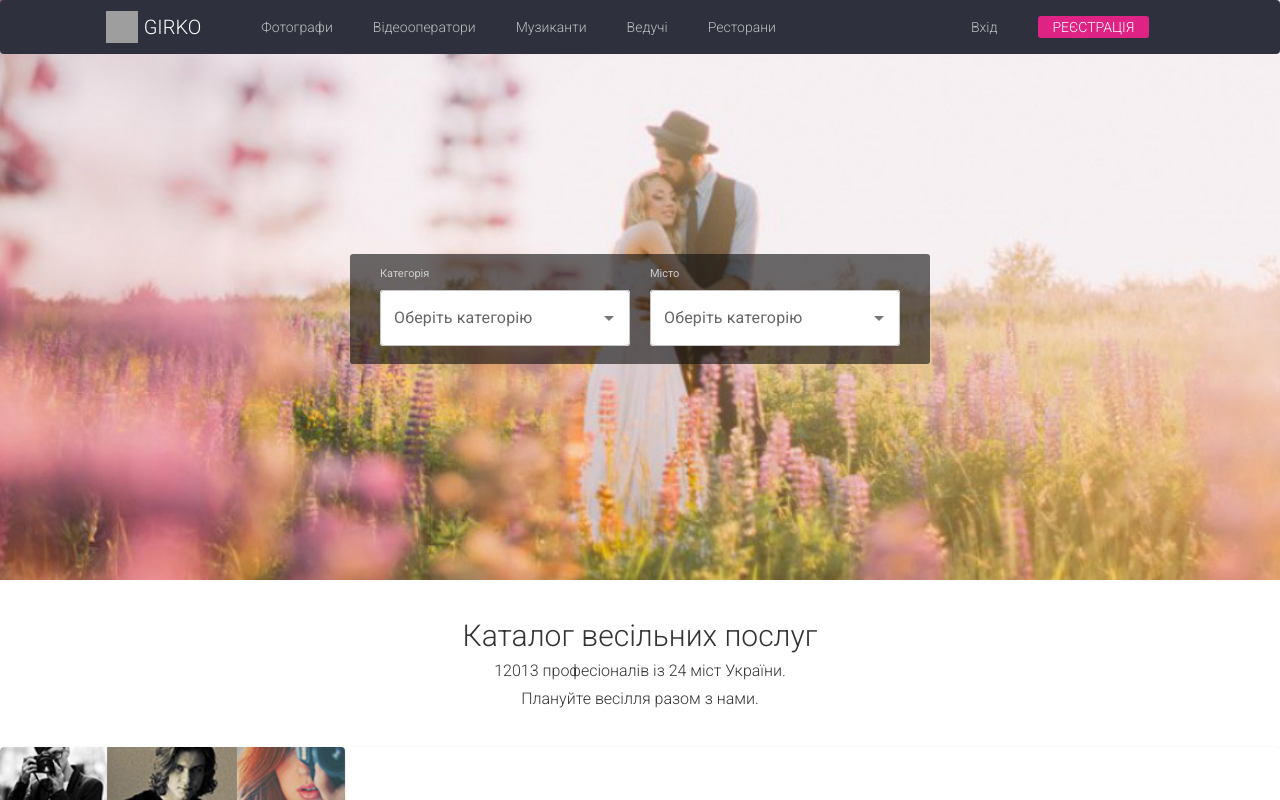
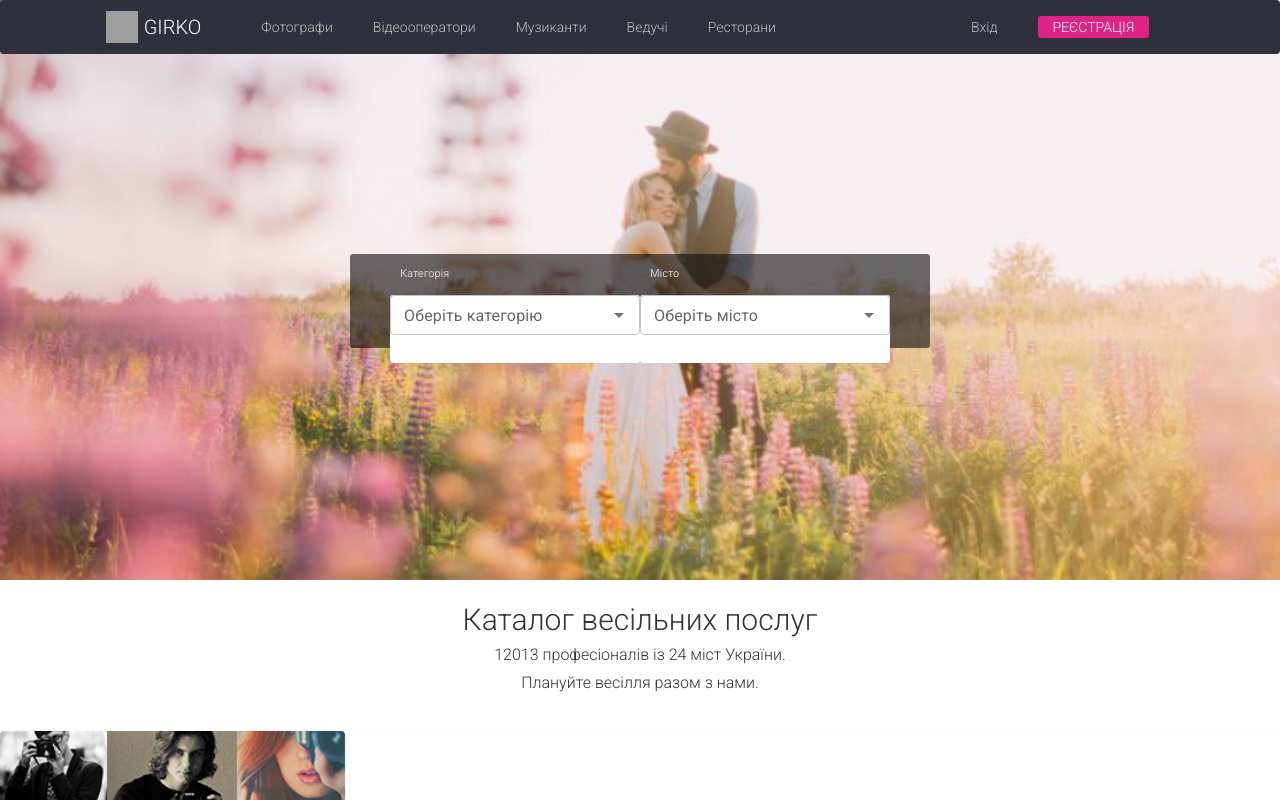
Before and after one commit to KostyaHonchar/tasks-from-volodya, a React (Create React App) app: page / in a window 1280 px wide. Shown: the top 800 px of the page. Built offline with nearby package versions, Linux system fonts and the light colour scheme; grey boxes are pictures that could not be loaded.

Commit message:
download form git

```diff
--- a/src/App.js
+++ b/src/App.js
@@ -1,18 +1,14 @@
 import React from "react";
 import "./index.css";
 import Header from "./components/header/Header";
-import Showcase from "./components/SearchBox/Combobox";
-import Highlights from "./components/SearchBox/Combobox2";
 import CategoryGrid from "./components/Category Grid";
+import SearchBox from './components/SearchBox';
 
 function App() {
   return (
     <div className="app">
       <Header />
-      <div className="searchbox">
-        <Showcase className="showcase" />
-        <Highlights className="highlights" />
-      </div>
+      <SearchBox />
       <div className="text-middle">
         <h1>Каталог весільних послуг</h1>
         <h4>12013 професіоналів із 24 міст України.</h4>
--- a/src/components/SearchBox/Combobox.jsx
+++ b/src/components/SearchBox/Combobox.jsx
@@ -2,45 +2,18 @@ import * as React from 'react';
 import TextField from '@mui/material/TextField';
 import Autocomplete from '@mui/material/Autocomplete';
 
-
-
-const categoryWithOptions = () => [
-  { label: 'Фотографи' },
-  { label: 'Відеооператори' },
-  { label: 'Ведучі' },
-  { label: 'Ресторани' },
-  { label: 'Оформлення залу' },
-  { label: 'Сукні для дружок' },
-  { label: 'Весільні сукні' },
-  { label: 'Торти та короваї' },
-  { label: 'Автомобілі' },
-  { label: 'Організація весілля' },
-  { label: 'Шоу-програма' },
-  { label: 'Салони краси' },
-  { label: 'Запрошення та аксесуари' },
-  { label: 'Перший танець' },
-  { label: 'Фуршетний стіл' },
-  { label: 'Весільні букети' },
-
-
-];
-
-
-
-
-export default function ComboBox() {
+export default function ComboBox({ title, data, label }) {
   return (
     <div className='searchbox-box'>
-      <span className='span-searchbox'>Категорія
+      <span className='span-searchbox'>{title}</span>
         <Autocomplete
           className='combo-box-demo-class'
           disablePortal
-          id="combo-box-demo"
-          options={categoryWithOptions()}
+          options={data}
+          size="small"
           sx={{ width: 250, height: "100%", bgcolor: "#fff", borderRadius: "3px ", color: "#999", mt: "10px" }}
-          renderInput={(params) => <TextField sx={{}} {...params} label="Оберіть категорію" />}
+          renderInput={(params) => <TextField {...params} label={label} />}
         />
-      </span>
     </div>
   );
 }
--- /dev/null
+++ b/src/components/SearchBox/index.jsx
@@ -0,0 +1,60 @@
+import React from 'react';
+import ComboBox from './Combobox';
+
+const categories = [
+  { label: 'Фотографи' },
+  { label: 'Відеооператори' },
+  { label: 'Ведучі' },
+  { label: 'Ресторани' },
+  { label: 'Оформлення залу' },
+  { label: 'Сукні для дружок' },
+  { label: 'Весільні сукні' },
+  { label: 'Торти та короваї' },
+  { label: 'Автомобілі' },
+  { label: 'Організація весілля' },
+  { label: 'Шоу-програма' },
+  { label: 'Салони краси' },
+  { label: 'Запрошення та аксесуари' },
+  { label: 'Перший танець' },
+  { label: 'Фуршетний стіл' },
+  { label: 'Весільні букети' },
+];
+
+const cities = [
+  { label: 'Київ' },
+  { label: 'Львів' },
+  { label: 'Івано-Франківськ' },
+  { label: 'Тернопіль' },
+  { label: 'Луцьк' },
+  { label: 'Харків' },
+  { label: 'Одеса' },
+  { label: 'Рівне' },
+  { label: 'Дніпро' },
+  { label: 'Ужгород' },
+  { label: 'Чернівці' },
+  { label: 'Хмельницький' },
+  { label: 'Вінниця' },
+  { label: 'Запоріжжя' },
+  { label: 'Кривий Ріг' },
+  { label: 'Миколаїв' },
+  { label: 'Херсон' },
+  { label: 'Полтава' },
+  { label: 'Чернігів' },
+  { label: 'Черкаси' },
+  { label: 'Житомир' },
+  { label: 'Суми' },
+  { label: 'Кропивницький' },
+  { label: 'Маріуполь' },
+  { label: 'Усі міста України' },
+];
+
+function SearchBox() {
+  return (
+    <div className="searchbox">
+      <ComboBox data={categories} title="Категорія" label="Оберіть категорію" />
+      <ComboBox data={cities} title="Місто" label="Оберіть місто" />
+    </div>
+  )
+}
+
+export default SearchBox;
```
